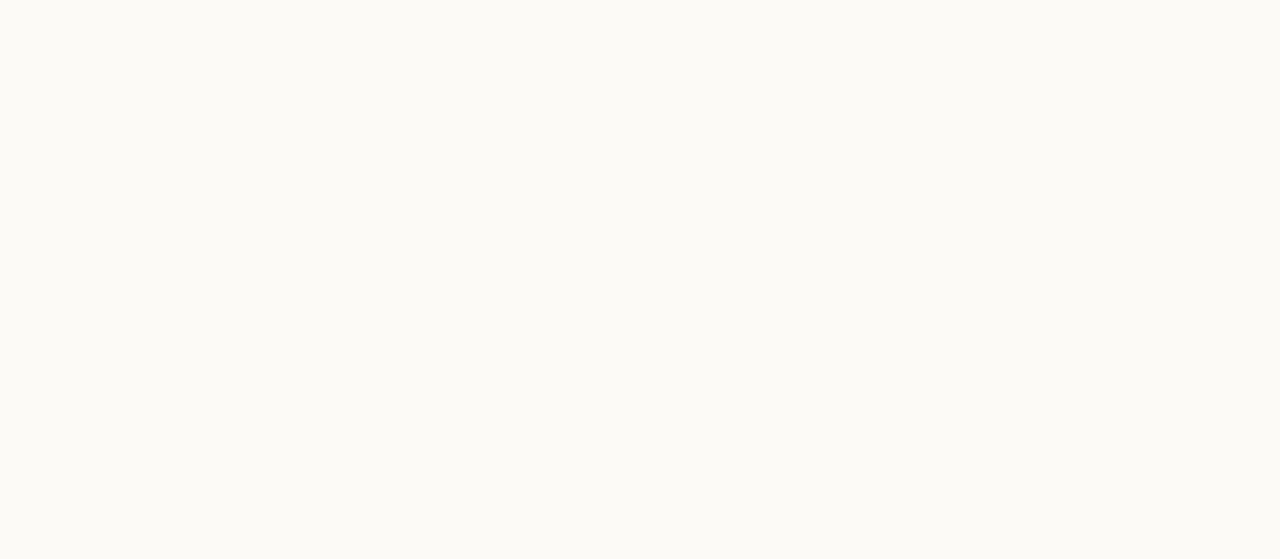
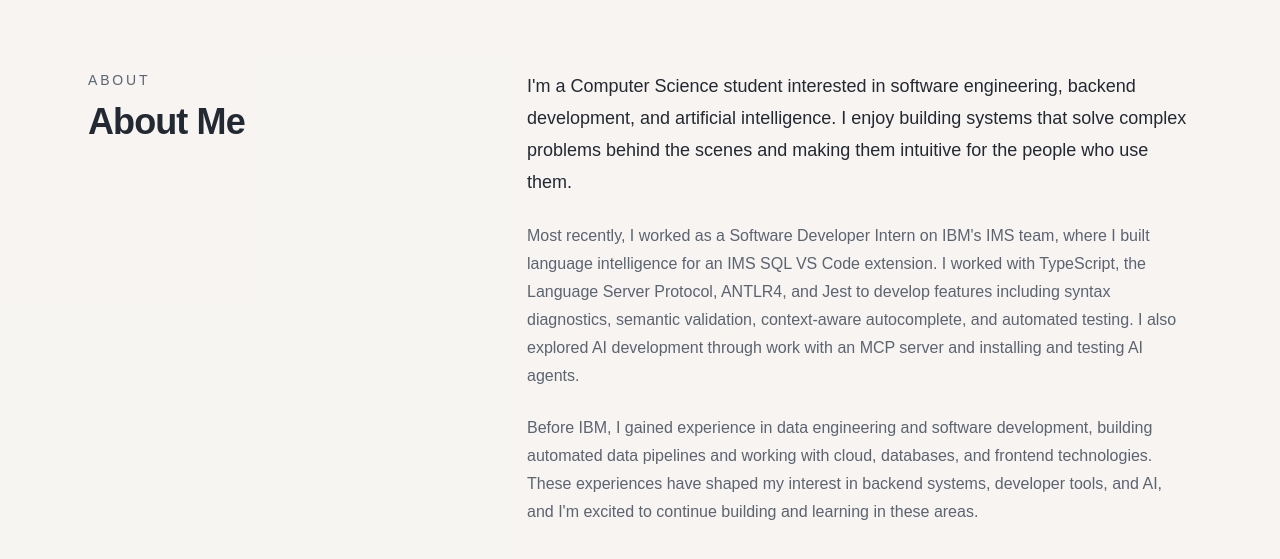
Before and after one commit to annavosk5/personal-website, a React (Vite) app in the folder frontend/: page / in a window 1280 px wide. Shown: the part 711-1270 px from the top of the page. Before the commit the page ends 800 px from the top, so only its background shows below. Built offline with nearby package versions, Linux system fonts and the light colour scheme.

Commit message:
feat: add about section

```diff
--- a/frontend/src/components/sections/about/AboutSection.tsx
+++ b/frontend/src/components/sections/about/AboutSection.tsx
@@ -1,3 +1,41 @@
 export function AboutSection() {
-  return <section id="about" />
+  return (
+    <section id="about" className="bg-muted/70">
+      <div className="mx-auto grid max-w-6xl gap-10 px-6 py-20 md:grid-cols-[0.75fr_1.25fr]">
+        <div>
+          <p className="text-sm font-medium tracking-[0.2em] text-muted-foreground uppercase">
+            About
+          </p>
+          <h2 className="mt-3 text-3xl font-semibold tracking-tight text-foreground sm:text-4xl">
+            About Me
+          </h2>
+        </div>
+
+        <div className="space-y-6">
+          <p className="text-lg leading-8 text-foreground">
+            I&apos;m a Computer Science student interested in software engineering,
+            backend development, and artificial intelligence. I enjoy building
+            systems that solve complex problems behind the scenes and making
+            them intuitive for the people who use them.
+          </p>
+          <p className="leading-7 text-muted-foreground">
+            Most recently, I worked as a Software Developer Intern on IBM&apos;s IMS
+            team, where I built language intelligence for an IMS SQL VS Code
+            extension. I worked with TypeScript, the Language Server Protocol,
+            ANTLR4, and Jest to develop features including syntax diagnostics,
+            semantic validation, context-aware autocomplete, and automated
+            testing. I also explored AI development through work with an MCP
+            server and installing and testing AI agents.
+          </p>
+          <p className="leading-7 text-muted-foreground">
+            Before IBM, I gained experience in data engineering and software
+            development, building automated data pipelines and working with
+            cloud, databases, and frontend technologies. These experiences have
+            shaped my interest in backend systems, developer tools, and AI, and
+            I&apos;m excited to continue building and learning in these areas.
+          </p>
+        </div>
+      </div>
+    </section>
+  )
 }
```
